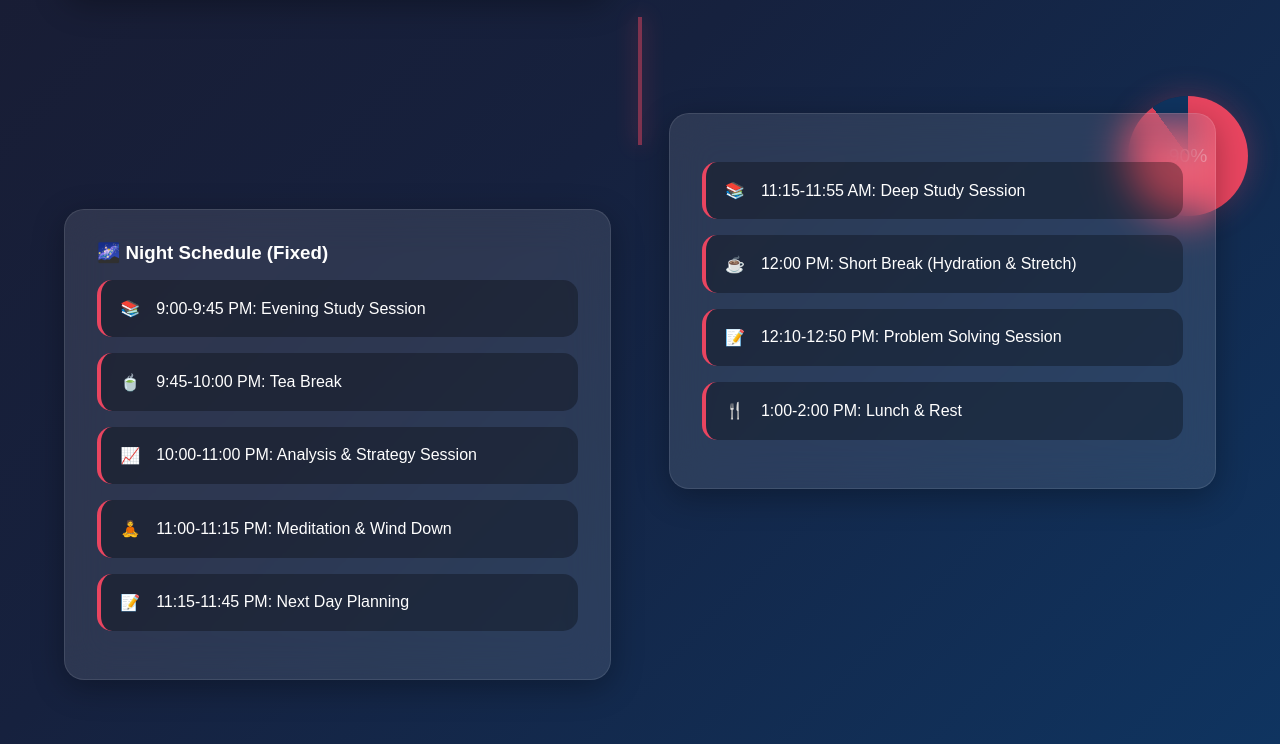
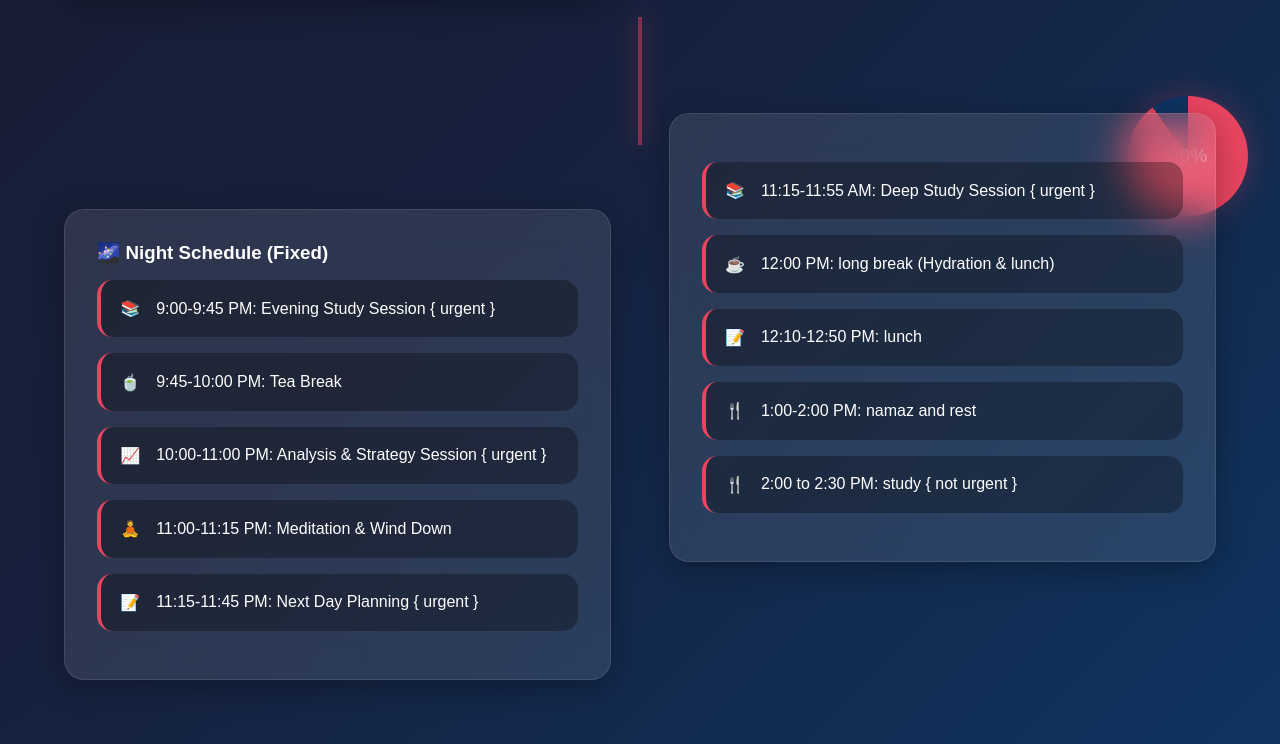
Before and after one commit to anasmemonn/final, a plain HTML site: page pp.html in a window 1280 px wide. Shown: the part 552-1296 px from the top of the page. Drawn offline with Linux system fonts and the light colour scheme.

Commit message:
Update pp.html

```diff
--- a/pp.html
+++ b/pp.html
@@ -373,21 +373,25 @@
                 <div class="schedule-card right">
                     <div class="time-slot">
                         <span class="emoji">📚</span>
-                        11:15-11:55 AM: Deep Study Session
+                        11:15-11:55 AM: Deep Study Session { urgent }
                         <div class="progress-bar"></div>
                     </div>
                     <div class="time-slot break">
                         <span class="emoji">☕</span>
-                        12:00 PM: Short Break (Hydration & Stretch)
+                        12:00 PM: long break (Hydration & lunch)
                     </div>
                     <div class="time-slot">
                         <span class="emoji">📝</span>
-                        12:10-12:50 PM: Problem Solving Session
+                        12:10-12:50 PM: lunch
                         <div class="progress-bar"></div>
                     </div>
                     <div class="time-slot break">
                         <span class="emoji">🍴</span>
-                        1:00-2:00 PM: Lunch & Rest
+                        1:00-2:00 PM: namaz and rest
+                    </div>
+                     <div class="time-slot break">
+                        <span class="emoji">🍴</span>
+                        2:00 to 2:30 PM: study { not urgent }
                     </div>
                 </div>
             </div>
@@ -398,7 +402,7 @@
                 <div class="schedule-card right">
                     <div class="time-slot">
                         <span class="emoji">📚</span>
-                        2:30-3:30 PM: Intensive Study Session
+                        2:30-3:30 PM: Intensive Study Session { urgent }
                         <div class="progress-bar"></div>
                     </div>
                     <div class="time-slot break">
@@ -407,7 +411,7 @@
                     </div>
                     <div class="time-slot">
                         <span class="emoji">📖</span>
-                        3:45-4:45 PM: Revision & Notes Making
+                        3:45-4:45 PM: Revision & Notes Making { urgent }
                         <div class="progress-bar"></div>
                     </div>
                 </div>
@@ -420,7 +424,7 @@
                 <h3>🌌 Night Schedule (Fixed)</h3>
                 <div class="time-slot">
                     <span class="emoji">📚</span>
-                    9:00-9:45 PM: Evening Study Session
+                    9:00-9:45 PM: Evening Study Session { urgent }
                     <div class="progress-bar"></div>
                 </div>
                 <div class="time-slot break">
@@ -429,7 +433,7 @@
                 </div>
                 <div class="time-slot">
                     <span class="emoji">📈</span>
-                    10:00-11:00 PM: Analysis & Strategy Session
+                    10:00-11:00 PM: Analysis & Strategy Session { urgent }
                     <div class="progress-bar"></div>
                 </div>
                 <div class="time-slot break">
@@ -438,7 +442,7 @@
                 </div>
                 <div class="time-slot special">
                     <span class="emoji">📝</span>
-                    11:15-11:45 PM: Next Day Planning
+                    11:15-11:45 PM: Next Day Planning { urgent }
                     <div class="progress-bar"></div>
                 </div>
             </div>
```
